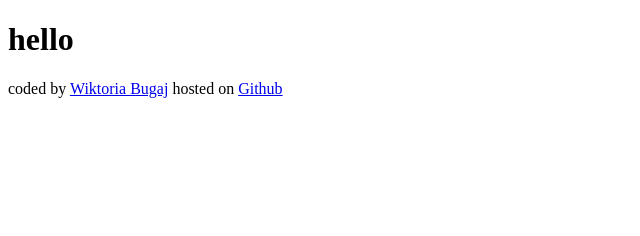
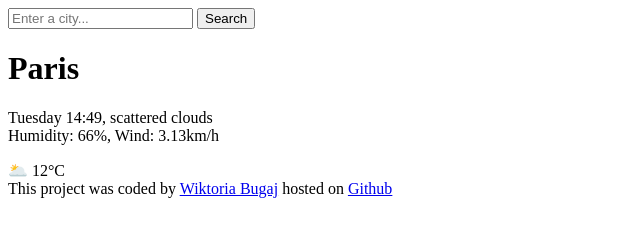
Before and after one commit to bugajwiktoria/meteoapp, a plain HTML site: page index.html in a window 1280 px wide. Shown: the whole page, without its empty margins (0-640 px from the left). Drawn offline with Linux system fonts and the light colour scheme.

Commit message:
htm changes

```diff
--- a/index.html
+++ b/index.html
@@ -3,12 +3,26 @@
   <head>
     <meta charset="UTF-8" />
     <meta name="viewport" content="width=device-width, initial-scale=1.0" />
-    <title>Document</title>
+    <title>Meteo appt</title>
   </head>
   <body>
-    <h1>hello</h1>
+    <header>
+      <form>
+        <input type="search" placeholder="Enter a city..." />
+        <input type="submit" value="Search" />
+      </form>
+    </header>
+    <div>
+      <h1>Paris</h1>
+      <p>
+        Tuesday 14:49, scattered clouds
+        <br />
+        Humidity: 66%, Wind: 3.13km/h
+      </p>
+    </div>
+    <div>🌥️ 12°C</div>
     <footer>
-      coded by
+      This project was coded by
       <a href="https://github.com/bugajwiktoria"> Wiktoria Bugaj</a> hosted on
       <a href="https://github.com/bugajwiktoria/meteoapp">Github</a>
     </footer>
```
